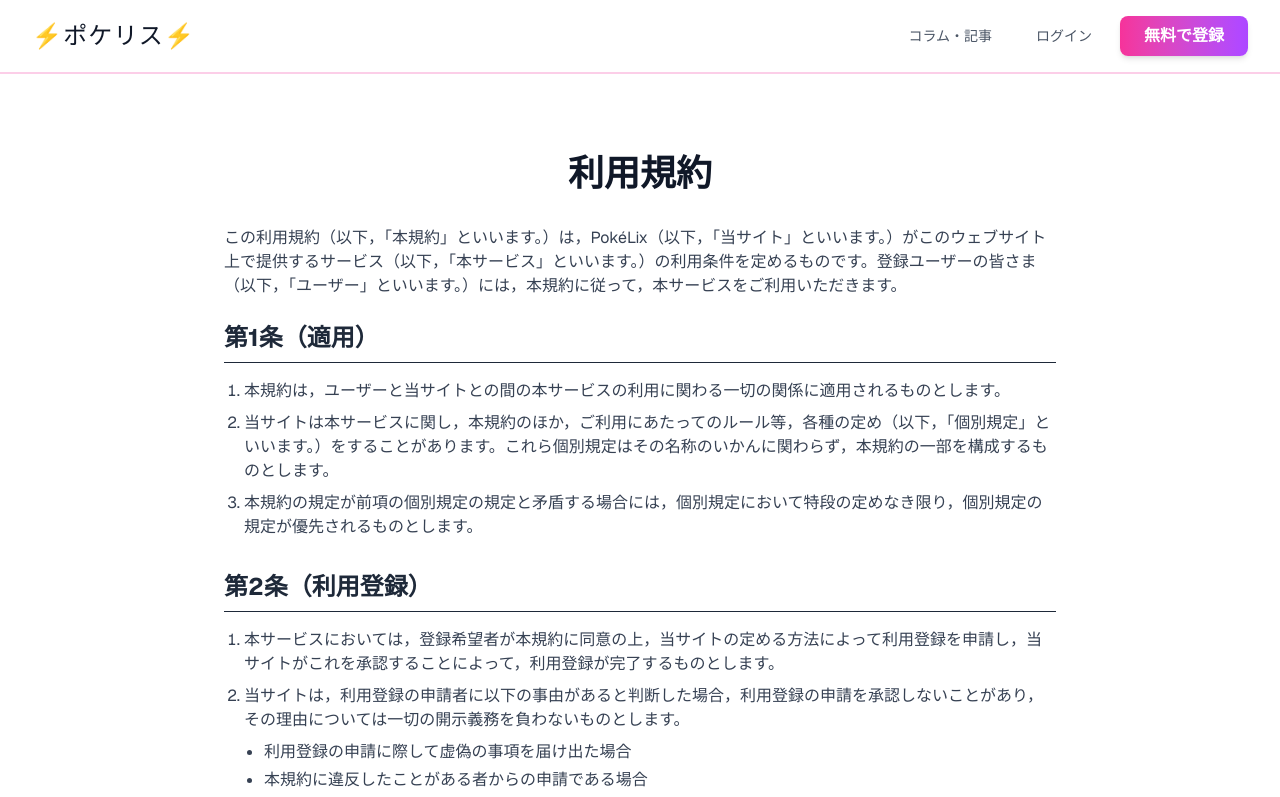
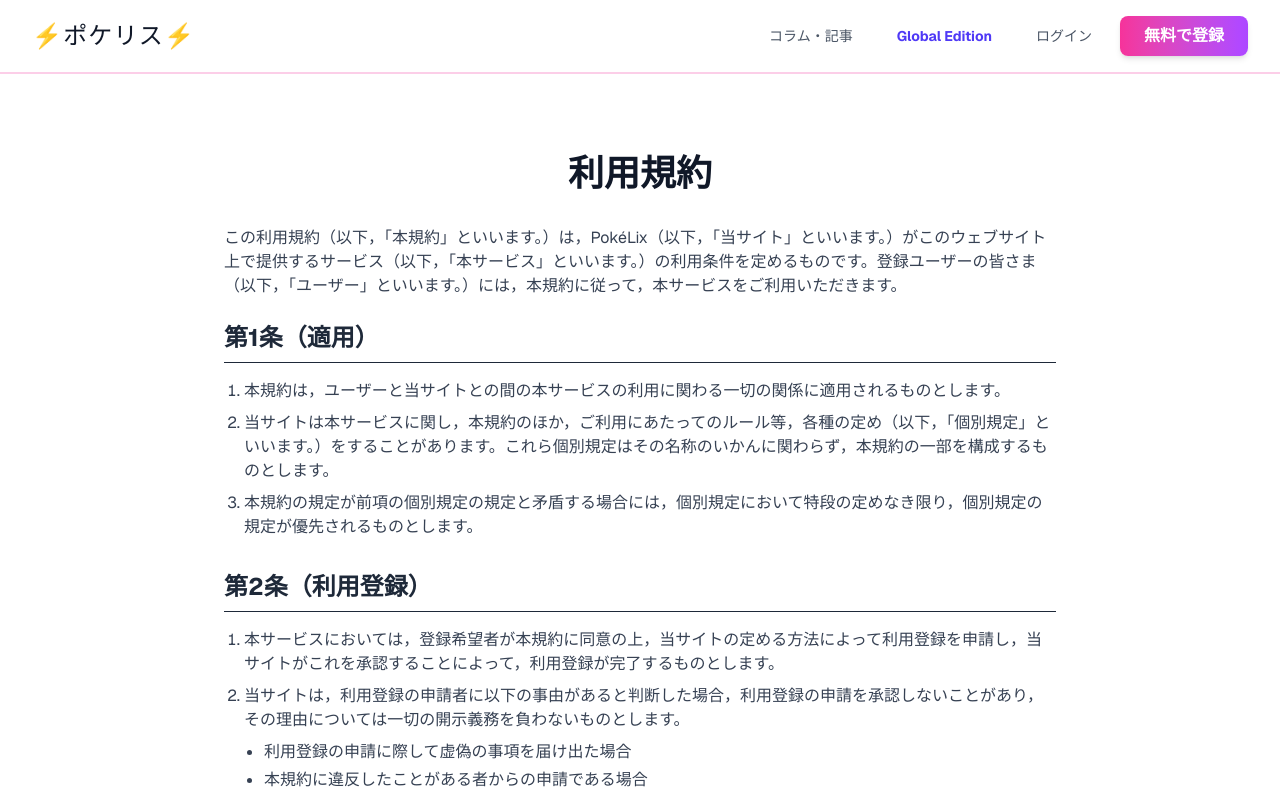
Before and after one commit to rmatsumoto3o3-blip/pokeka-app, a Next.js app: page /terms in a window 1280 px wide. Shown: the top 797 px of the page. Built offline with nearby package versions, Linux system fonts and the light colour scheme; no server answers; a web font is replaced by a local one.

Commit message:
feat: add Global Edition link to header

```diff
--- a/components/PublicHeader.tsx
+++ b/components/PublicHeader.tsx
@@ -41,6 +41,13 @@ export default function PublicHeader() {
                             コラム・記事
                         </Link>
 
+                        <Link
+                            href="/global-simulator"
+                            className="px-3 py-1.5 md:px-4 md:py-2 text-xs md:text-sm text-indigo-600 hover:text-indigo-800 transition whitespace-nowrap font-bold"
+                        >
+                            Global Edition
+                        </Link>
+
                         {isLoggedIn ? (
                             <button
                                 onClick={() => router.push('/dashboard')}
```
